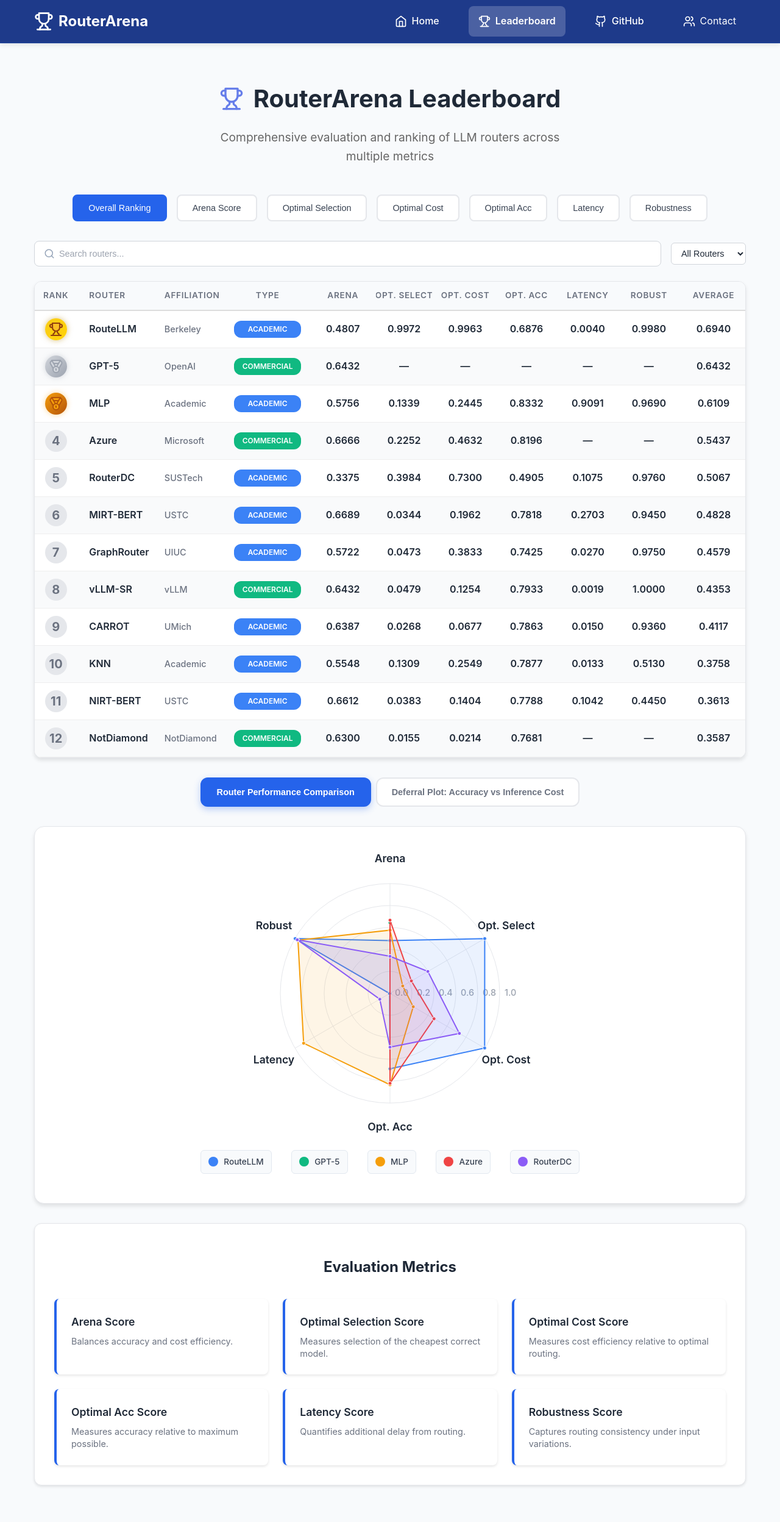
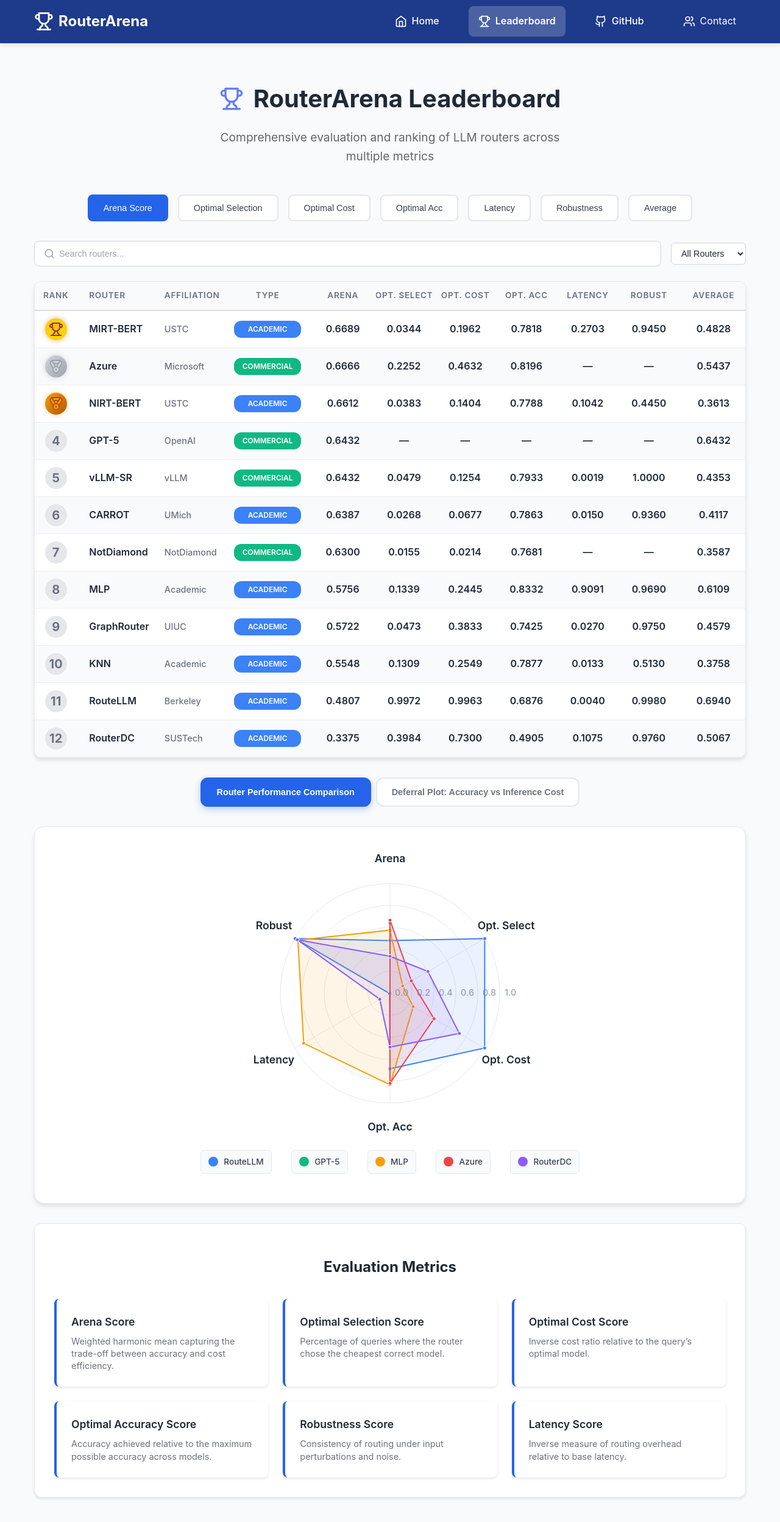
Before and after one commit to RouteWorks/routeworks.github.io, a React (Create React App) app: page /leaderboard in a window 1280 px wide. Shown: the top 2496 px of the page at 61% size. Built offline with nearby package versions, Linux system fonts and the light colour scheme.

Commit message:
Fixed definitions 1-4

```diff
--- a/package.json
+++ b/package.json
@@ -8,11 +8,12 @@
     "@testing-library/jest-dom": "^6.9.1",
     "@testing-library/react": "^16.3.0",
     "@testing-library/user-event": "^13.5.0",
+    "katex": "^0.16.25",
     "lucide-react": "^0.263.1",
     "react": "^18.2.0",
     "react-dom": "^18.2.0",
+    "react-katex": "^3.1.0",
     "react-router-dom": "^6.8.1",
-    "react-scripts": "5.0.1",
     "recharts": "^2.8.0",
     "web-vitals": "^2.1.4"
   },
@@ -20,7 +21,10 @@
     "@types/node": "^16.18.0",
     "@types/react": "^18.2.0",
     "@types/react-dom": "^18.2.0",
+    "@types/react-katex": "^3.0.4",
     "gh-pages": "^6.3.0",
+    "html-webpack-plugin": "^4.5.2",
+    "react-scripts": "^5.0.1",
     "typescript": "^4.9.5"
   },
   "scripts": {
--- a/src/pages/LeaderboardPage.tsx
+++ b/src/pages/LeaderboardPage.tsx
@@ -5,11 +5,14 @@
 import SpiderChart from '../components/SpiderChart';
 import DeferralCurve from '../components/DeferralCurve';
 import './LeaderboardPage.css';
+import 'katex/dist/katex.min.css';
+import { InlineMath, BlockMath } from 'react-katex';
+
 
 const LeaderboardPage: React.FC = () => {
   const [searchTerm, setSearchTerm] = useState('');
   const [filterType, setFilterType] = useState<'all' | 'academic' | 'commercial'>('all');
-  const [activeMetric, setActiveMetric] = useState<'overall' | 'arena' | 'optimalSelection' | 'optimalCost' | 'optimalAcc' | 'latency' | 'robustness'>('overall');
+  const [activeMetric, setActiveMetric] = useState<'arena' | 'average' | 'optimalSelection' | 'optimalCost' | 'optimalAcc' | 'latency' | 'robustness'>('arena');
   const [activeTab, setActiveTab] = useState<'spider' | 'deferral'>('spider');
 
   // Deferral curve data
@@ -59,7 +62,7 @@
       return matchesSearch && matchesFilter;
     });
 
-    if (activeMetric === 'overall') {
+    if (activeMetric === 'average') {
       // Sort by average of all available metrics
       return filtered.sort((a, b) => {
         const avgA = calculateAverageScore(a.metrics);
@@ -134,17 +137,12 @@
         {/* Metric Filter Buttons */}
         <div className="metric-filters">
           <button
-            className={`metric-filter-btn ${activeMetric === 'overall' ? 'active' : ''}`}
-            onClick={() => setActiveMetric('overall')}
-          >
-            Overall Ranking
-          </button>
-          <button
             className={`metric-filter-btn ${activeMetric === 'arena' ? 'active' : ''}`}
             onClick={() => setActiveMetric('arena')}
           >
             Arena Score
           </button>
+
           <button
             className={`metric-filter-btn ${activeMetric === 'optimalSelection' ? 'active' : ''}`}
             onClick={() => setActiveMetric('optimalSelection')}
@@ -174,6 +172,12 @@
             onClick={() => setActiveMetric('robustness')}
           >
             Robustness
+          </button>
+          <button
+            className={`metric-filter-btn ${activeMetric === 'average' ? 'active' : ''}`}
+            onClick={() => setActiveMetric('average')}
+          >
+            Average
           </button>
         </div>
 
@@ -352,103 +356,153 @@
         <div className="metrics-explanation">
   <h2>Evaluation Metrics</h2>
   <div className="metrics-grid">
+
+    {/* 1️⃣ Arena Score */}
     <div className="metric-card">
       <div className="metric-summary">
         <h3>Arena Score</h3>
-                <p>Balances accuracy and cost efficiency.</p>
+        <p>Weighted harmonic mean capturing the trade-off between accuracy and cost efficiency.</p>
       </div>
+
       <div className="metric-details">
-                <h4>Definition</h4>
+        <h4>Definition (Sec 5.1)</h4>
         <p>
-                  Weighted harmonic mean between accuracy (<code>A</code>) and inverse cost (<code>1/C</code>).
+          For each query <InlineMath math="i" />, let  <InlineMath math="A_i" /> be the normalized accuracy of the selected model and <InlineMath math="C_i" /> its normalized inverse cost.
+          The Arena Score combines these with a weighted harmonic mean to balance accuracy and efficiency.
         </p>
-                <h4>Formula</h4>
-                <p><code>Score = 2 × (A × (1/C)) / (A + 1/C)</code></p>
+
+        <h4>Normalization</h4>
+        <BlockMath math="C_i = \frac{\log_2(c_{\max}) - \log_2(c_i)}{\log_2(c_{\max}) - \log_2(c_{\min})}" />
+        <p>
+          where <InlineMath math="c_i" /> is the raw inference cost (e.g., token cost per query),
+          and <InlineMath math="c_{\min},c_{\max}" /> denote the minimum / maximum costs across all models.
+        </p>
+
+        <h4>Final Formula</h4>
+        <BlockMath math="S_{i,\beta} = \frac{(1+\beta)A_iC_i}{\beta A_i + C_i},\quad \beta = 0.1" />
+        <p>
+          The parameter <InlineMath math="\beta" /> controls the weight toward cost (<InlineMath math="\beta<1" /> favors cheaper routers).
+          Scores are averaged across all queries.
+        </p>
         <p><strong>Range:</strong> [0, 1]</p>
       </div>
     </div>
 
+    {/* 2️⃣ Optimal Selection Score */}
     <div className="metric-card">
       <div className="metric-summary">
         <h3>Optimal Selection Score</h3>
-                <p>Measures selection of the cheapest correct model.</p>
+        <p>Percentage of queries where the router chose the cheapest correct model.</p>
       </div>
+
       <div className="metric-details">
         <h4>Definition</h4>
         <p>
-                  Measures the router's ability to select the optimal model (cheapest model that produces a correct response).
+          For each query <InlineMath math="i" />, define the <em>optimal model</em> as the cheapest model that produces a correct response.
+          If no such model exists, the query is excluded.
+          The score is the fraction of remaining queries where the router selected this optimal model.
         </p>
-                <h4>Calculation</h4>
-                <p>Ratio of optimal selections to total queries</p>
+        <BlockMath math="\text{Score} = \frac{\#\text{optimal selections}}{\#\text{queries with optimal model}}" />
+        <p>
+          <strong>Range:</strong> [0, 1] — higher means the router selects the best-cost correct model more often.
+        </p>
+      </div>
+    </div>
+
+    {/* 3️⃣ Optimal Cost Score */}
+    <div className="metric-card">
+      <div className="metric-summary">
+        <h3>Optimal Cost Score</h3>
+        <p>Inverse cost ratio relative to the query’s optimal model.</p>
+      </div>
+
+      <div className="metric-details">
+        <h4>Definition</h4>
+        <p>
+        For each query <InlineMath math="i" />, define the <em>optimal model</em> as the cheapest model that produces a correct response.
+        If no such model exists, the query is excluded.
+        For queries with an optimal model, we define the optimal cost score as
+        </p>
+        <BlockMath math="Score_i = \frac{cost_{\text{opt}}}{cost_{\text{actual}}}" />
+        <p>
+          Averaged across all queries that have an optimal model.
+          Values close to 1 indicate near-minimal cost decisions.
+        </p>
         <p><strong>Range:</strong> [0, 1]</p>
       </div>
     </div>
 
+    {/* 4️⃣ Optimal Accuracy Score */}
     <div className="metric-card">
       <div className="metric-summary">
-                <h3>Optimal Cost Score</h3>
-                <p>Measures cost efficiency relative to optimal routing.</p>
+        <h3>Optimal Accuracy Score</h3>
+        <p>Accuracy achieved relative to the maximum possible accuracy across models.</p>
       </div>
+
       <div className="metric-details">
         <h4>Definition</h4>
         <p>
-                  Measures the router's cost efficiency relative to the optimal cost for each query.
+          Unlike the Optimal Selection and Cost scores which are computed only over queries with a defined optimal model,
+          this metric is computed over <em>all queries</em>.
+          For each query <InlineMath math="i" />, let <InlineMath math="a_{\text{achieved},i}" /> be
+          the accuracy of the chosen model and <InlineMath math="a_{\text{max},i}" /> the
+          maximum accuracy achievable among all models.
         </p>
-                <h4>Formula</h4>
-                <p><code>1 - (actual_cost - optimal_cost) / optimal_cost</code></p>
+        <BlockMath math="Score_i = \frac{a_{\text{achieved},i}}{a_{\text{max},i}}" />
+        <p>
+          Intuitively, it captures how close the router’s decision is to the best possible accuracy, independent of cost.
+        </p>
         <p><strong>Range:</strong> [0, 1]</p>
       </div>
     </div>
 
+    {/* 5️⃣ Robustness Score */}
     <div className="metric-card">
       <div className="metric-summary">
-                <h3>Optimal Acc Score</h3>
-                <p>Measures accuracy relative to maximum possible.</p>
+        <h3>Robustness Score</h3>
+        <p>Consistency of routing under input perturbations and noise.</p>
       </div>
+
       <div className="metric-details">
         <h4>Definition</h4>
         <p>
-                  Measures accuracy achieved by the router relative to the maximum possible accuracy.
+          This metric evaluates the router’s robustness against noisy inputs.
+          We generate perturbed variants of each query (through paraphrasing, grammatical changes, synonyms, and typos)
+          and measure how often the router selects the same model as for the original query.
         </p>
-                <h4>Calculation</h4>
-                <p>Ratio of correct responses to total queries</p>
+        <BlockMath math="Score = \frac{\#\text{consistent selections}}{\#\text{noisy variants}}" />
+        <p>
+          Higher values indicate greater stability under realistic input noise, reflecting robust model selection.
+        </p>
         <p><strong>Range:</strong> [0, 1]</p>
       </div>
     </div>
 
+    {/* 6️⃣ Latency Score */}
     <div className="metric-card">
       <div className="metric-summary">
         <h3>Latency Score</h3>
-                <p>Quantifies additional delay from routing.</p>
+        <p>Inverse measure of routing overhead relative to base latency.</p>
       </div>
+
       <div className="metric-details">
         <h4>Definition</h4>
         <p>
-                  Quantifies the additional delay introduced by routing decisions.
+          Quantifies the additional delay introduced by the router’s decision process.
+          If <InlineMath math="L_{\text{router}}" /> is the observed latency and a 10 ms baseline overhead is assumed,
+          the score is defined as:
         </p>
-                <h4>Formula</h4>
-                <p><code>1 / (1 + routing_latency / base_latency)</code></p>
+        <BlockMath math="Score = \frac{1}{L_{\text{router}} - 10}" />
+        <p>
+          Higher scores correspond to lower latency overhead and faster inference.
+        </p>
         <p><strong>Range:</strong> [0, 1]</p>
       </div>
     </div>
 
-            <div className="metric-card">
-              <div className="metric-summary">
-                <h3>Robustness Score</h3>
-                <p>Captures routing consistency under input variations.</p>
-              </div>
-              <div className="metric-details">
-                <h4>Definition</h4>
-                <p>
-                  Captures routing consistency under noisy or perturbed inputs.
-                </p>
-                <h4>Measurement</h4>
-                <p>Stability of model selection when inputs are slightly modified</p>
-                <p><strong>Range:</strong> [0, 1]</p>
   </div>
 </div>
-          </div>
-        </div>
+
       </div>
     </div>
   );
```
Also changed, not shown: 1 other file (tests, documents, lock files or other folders). Lines whose indentation alone changed are shown as unchanged.
